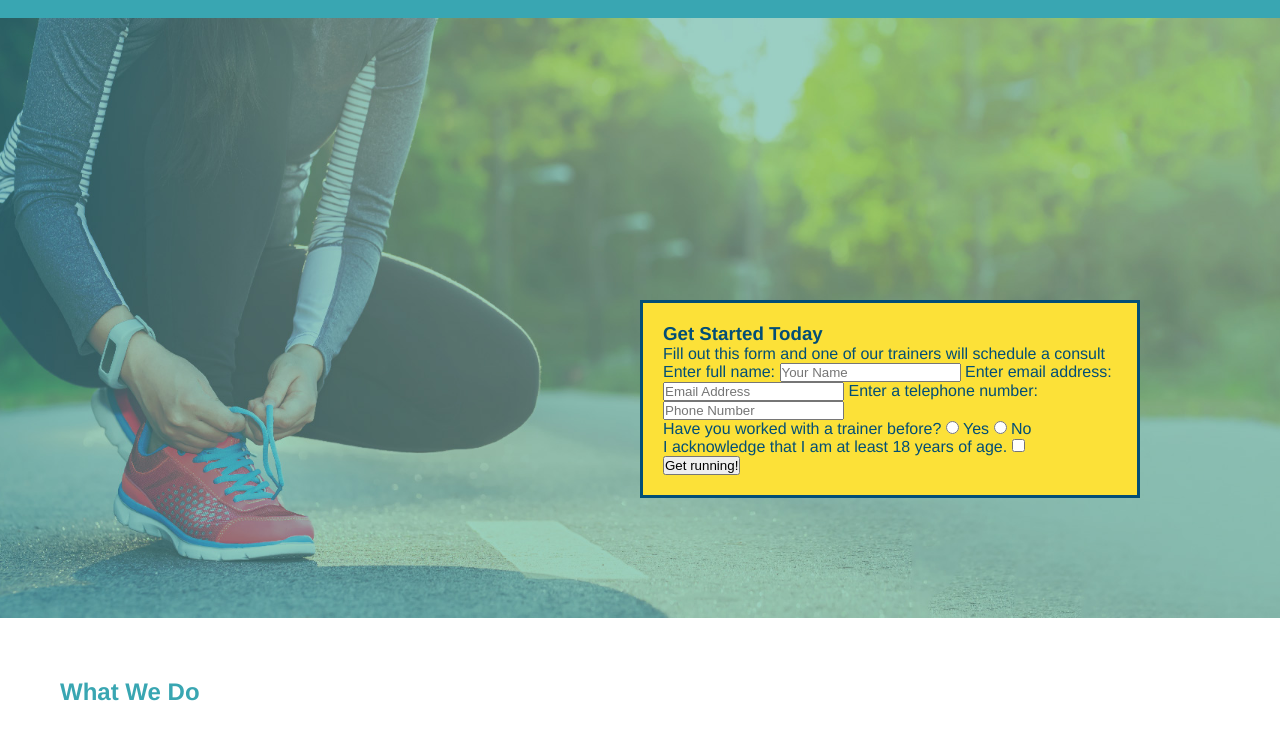
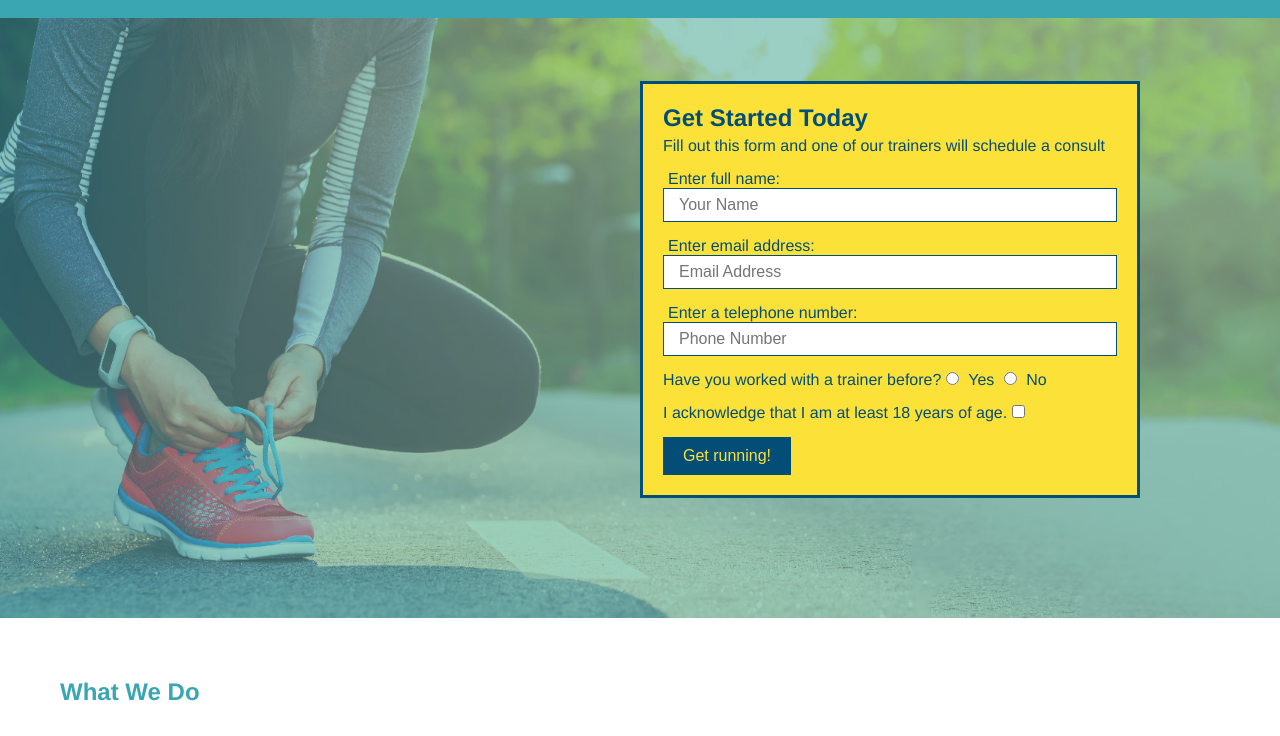
Before and after one commit to tgtiburon/run-buddy, a plain HTML site: page index.html in a window 1280 px wide. Shown: the part 64-800 px from the top of the page. Drawn offline with Linux system fonts and the light colour scheme.

Commit message:
worked on the form, finished the button

```diff
--- a/assets/css/style.css
+++ b/assets/css/style.css
@@ -92,3 +92,36 @@ section {
     bottom: 120px;
     right: 140px;
 }
+.hero-form h3 {
+  font-size: 24px;
+  /* set margin to 0 to avoid word wrapping */
+  margin: 0;
+
+}
+.hero-form p {
+  /* give a margin on the top and bottom */
+  margin: 5px 0 15px 0;
+}
+.form-input {
+  border: 1px solid #024e76;
+  display: block;
+  padding: 7px 15px;
+  font-size: 16px;
+  color: #024e76;
+  width: 100%;
+  margin-bottom: 15px;;
+}
+.hero-form label {
+  margin: 0 5px;
+
+}
+.hero-form button {
+
+  color: #fce138;
+  background-color: #024e76;
+  border: none;
+  padding: 10px 20px;
+  font-size: 16px;
+
+
+}
--- a/index.html
+++ b/index.html
@@ -44,11 +44,12 @@
       <!-- Add form element-->
       <form>
         <label for="name">Enter full name:</label>
-        <input type="text" placeholder="Your Name" name="name" id="name" />
+        <!-- Added class="form-input" so we could change just the input boxes style-->
+        <input type="text" placeholder="Your Name" name="name" id="name" class="form-input" />
         <label for="email">Enter email address:</label>
-        <input type="email" placeholder="Email Address" name="email" id="email" />
+        <input type="email" placeholder="Email Address" name="email" id="email" class="form-input" />
         <label for="phone">Enter a telephone number:</label>
-        <input type="tel" placeholder="Phone Number" name="phone" id="phone" />
+        <input type="tel" placeholder="Phone Number" name="phone" id="phone" class="form-input"/>
         <p>
           Have you worked with a trainer before?
           <input type="radio" name="trainer-confirm" id="trainer-yes" />
```
